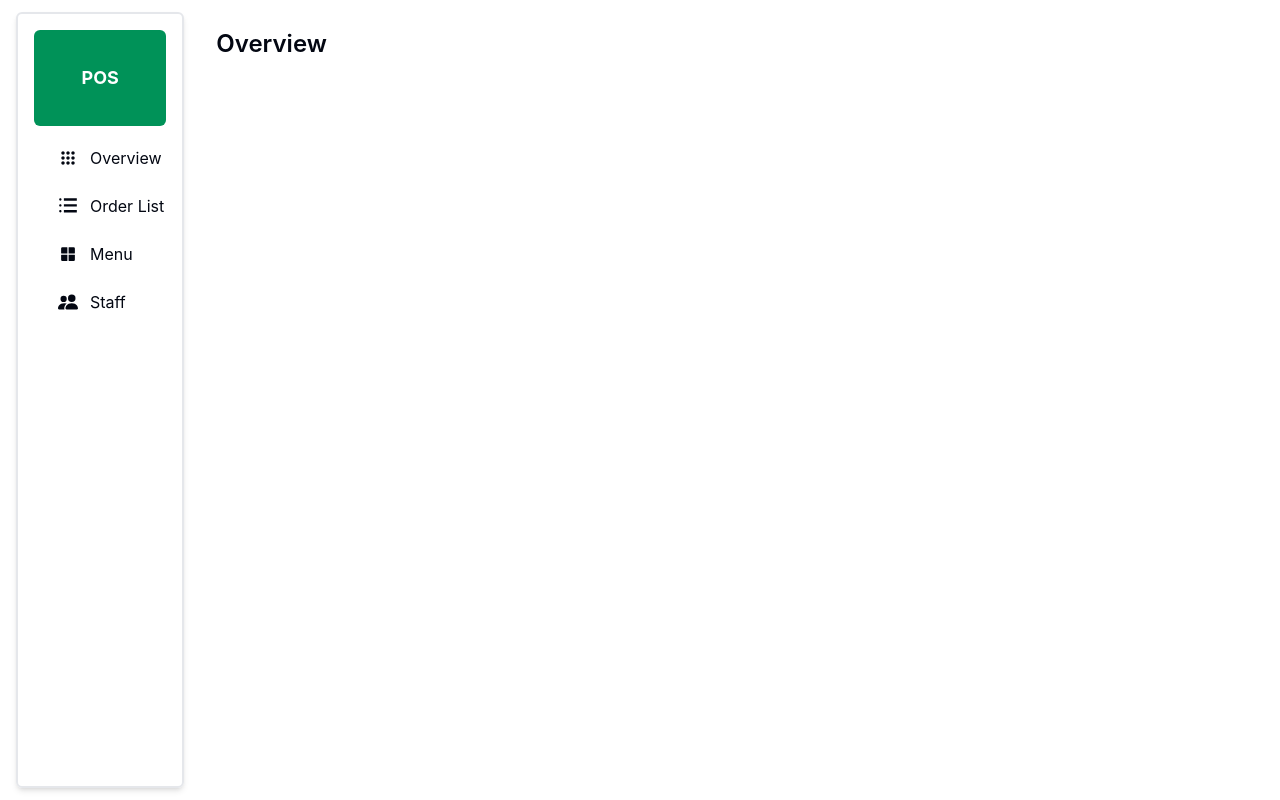
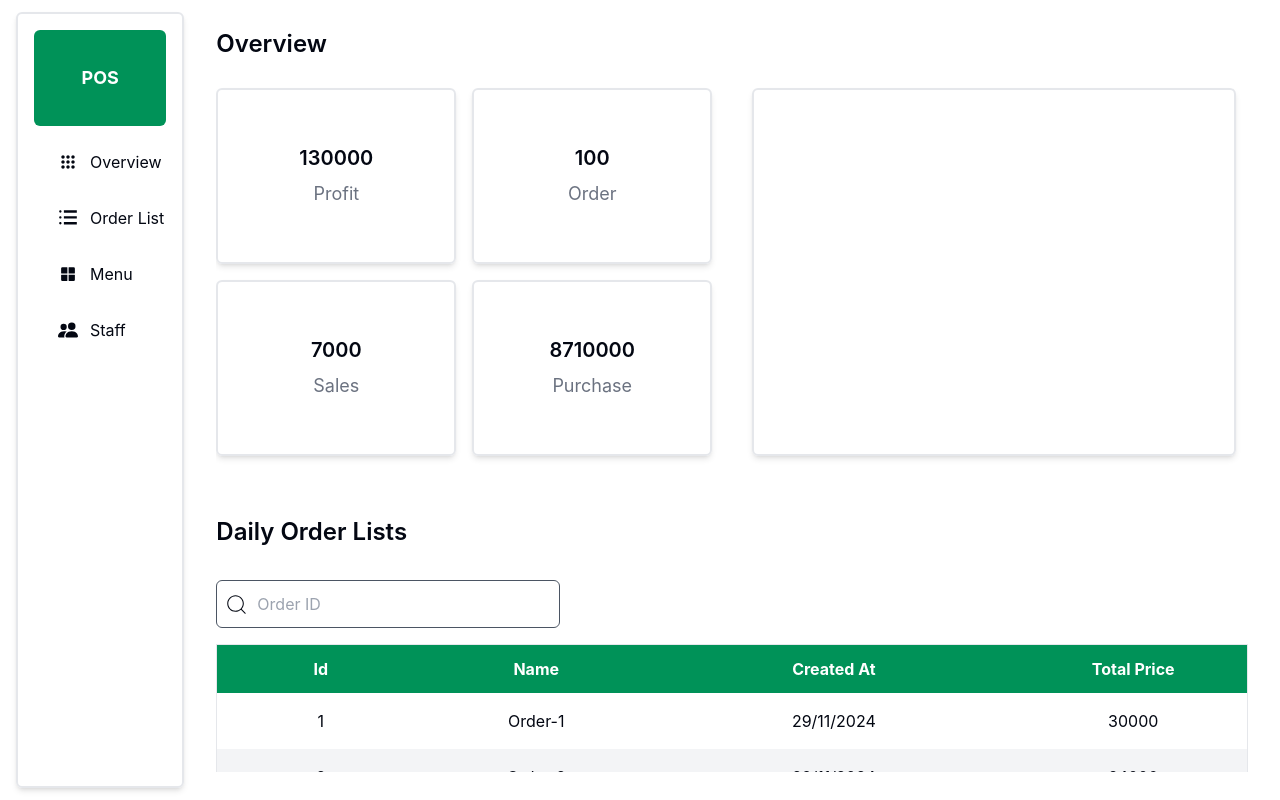
Before and after one commit to SawLinThant/restaurant-pos, a React (Vite) app: page /dashboard in a window 1280 px wide. Built offline with nearby package versions, Linux system fonts and the light colour scheme.

Commit message:
feature/add staff and menu table sample

```diff
--- a/src/components/Dashboard/Form/MenuForm.tsx
+++ b/src/components/Dashboard/Form/MenuForm.tsx
@@ -3,10 +3,12 @@ import ImageUpload from "@/components/common/image-upload";
 import { Button } from "@/components/ui/button";
 import { Input } from "@/components/ui/input";
 import { useState } from "react";
+import { useNavigate } from "react-router-dom";
 
 const MenuForm = () => {
   const [image,setImage] = useState<any>(null);
   const [imageUrl,setImageUrl] = useState<string>("");
+  const navigate = useNavigate();
   const handleImageChange = (e:React.ChangeEvent<HTMLInputElement>) => {
     if(e.target.files && e.target.files[0]){
       setImage(e.target.files[0]);
@@ -45,7 +47,7 @@ const MenuForm = () => {
                 </div>
               </div>
               <div className="flex flex-row gap-3 w-full justify-center mt-4">
-                <Button className="text-black bg-white border min-w-[7rem] border-gray-600 hover:border-green-600">
+                <Button onClick={() => navigate("/dashboard/menu")} className="text-black bg-white border min-w-[7rem] border-gray-600 hover:border-green-600">
                   Cancel
                 </Button>
                 <Button className="bg-secondary text-white min-w-[7rem] hover:text-black hover:border-green-600">
--- a/src/components/Dashboard/Form/StaffForm.tsx
+++ b/src/components/Dashboard/Form/StaffForm.tsx
@@ -0,0 +1,51 @@
+import ComboBox from "@/components/common/custom-dropdown";
+import { Button } from "@/components/ui/button";
+import { Input } from "@/components/ui/input";
+import { useState } from "react";
+import { useNavigate } from "react-router-dom";
+
+const StaffForm = () => {
+ const navigate = useNavigate();
+  return (
+    <div className="w-full h-full flex items-start justify-center">
+      <div className="w-[50vw] min-h-[40vh] p-8 mt-10 border-2 rounded-md">
+        <div className="w-full h-full flex flex-col gap-8">
+          <div>
+            <h2 className="font-semibold text-xl">Create Staff</h2>
+          </div>
+          <div className="w-full">
+            <form action="" className="flex flex-col gap-8">
+              <div className="w-full grid grid-cols-2">
+                <div className="w-full flex flex-col pr-6 gap-4 border-r border-gray-300">
+                  <div className="w-full flex flex-col gap-2 items-start justify-start">
+                    <label htmlFor="">Staff Name</label>
+                    <Input placeholder="Enter staff name" />
+                  </div>
+                  <div className="w-full flex flex-col gap-2 items-start justify-start">
+                    <label htmlFor="">Phone Number</label>
+                    <Input placeholder="Enter phone number" />
+                  </div>
+                  <div className="w-full flex flex-col gap-2 items-start justify-start">
+                    <label htmlFor="">Role</label>
+                    <ComboBox />
+                  </div>
+                </div>
+                <div className="w-full flex flex-col pl-6">
+                </div>
+              </div>
+              <div className="flex flex-row gap-3 w-full justify-center mt-4">
+                <Button onClick={() => navigate("/dashboard/staff")} className="text-black bg-white border min-w-[7rem] border-gray-600 hover:border-green-600">
+                  Cancel
+                </Button>
+                <Button className="bg-secondary text-white min-w-[7rem] hover:text-black hover:border-green-600">
+                  Create
+                </Button>
+              </div>
+            </form>
+          </div>
+        </div>
+      </div>
+    </div>
+  );
+};
+export default StaffForm;
--- a/src/components/Dashboard/Form/index.ts
+++ b/src/components/Dashboard/Form/index.ts
@@ -0,0 +1,2 @@
+export {default as MenuForm} from "./MenuForm"
+export {default as StaffForm} from "./StaffForm"
--- a/src/components/Dashboard/MainContent/Menu.tsx
+++ b/src/components/Dashboard/MainContent/Menu.tsx
@@ -1,10 +1,69 @@
+import CustomTable from "@/components/common/customtable";
+import { ORDER_COLUMN } from "@/components/common/customtable/columns";
+import { CiSearch } from "react-icons/ci";
+import { useNavigate } from "react-router-dom";
+
+const dummyData = [
+    {
+        id: "1",
+        name: "Order-1",
+        created_at: "29/11/2024",
+        price: 30000
+    },
+    {
+        id: "2",
+        name: "Order-2",
+        created_at: "29/11/2024",
+        price: 24000
+    },
+    {
+        id: "3",
+        name: "Order-3",
+        created_at: "29/11/2024",
+        price: 60000
+    },
+    {
+        id: "4",
+        name: "Order-4",
+        created_at: "29/11/2024",
+        price: 10000
+    },
+    {
+        id: "5",
+        name: "Order-5",
+        created_at: "29/11/2024",
+        price: 54000
+    },
+]
+
 const Menu = () => {
-    return(
-        <div className="w-full h-full flex flex-col gap-4">
-            <div className="w-full flex items-center justify-start">
-                <h2 className="font-semibold text-2xl">Menu</h2>
-            </div>
+    const navigate = useNavigate();
+  return (
+    <div className="w-full h-full flex flex-col gap-4">
+      <div className="w-full flex items-center justify-start">
+        <h2 className="font-semibold text-2xl">Menu</h2>
+      </div>
+      <div className="w-full flex flex-row items-start justify-between mt-4">
+        <div className="w-1/3 h-[3rem] relative">
+          <input
+            placeholder="Order ID"
+            type="text"
+            className="w-full h-full px-4 pl-10 rounded-md border border-gray-600"
+          />
+          <div className="absolute left-2 top-3 z-10">
+            <CiSearch size={25} />
+          </div>
         </div>
-    )
-}
+        <div>
+          <div className="flex flex-row gap-4">
+            <button onClick={() => navigate("createmenu")} className="bg-secondary text-white rounded-md min-h-12 hover:bg-white hover:text-black hover:border-black">Add New</button>
+          </div>
+        </div>
+      </div>
+      <div className="w-full mt-4">
+        <CustomTable column={ORDER_COLUMN()} tableData={dummyData} />
+      </div>
+    </div>
+  );
+};
 export default Menu;
--- a/src/components/Dashboard/MainContent/Overview.tsx
+++ b/src/components/Dashboard/MainContent/Overview.tsx
@@ -1,10 +1,99 @@
+import CustomTable from "@/components/common/customtable";
+import { ORDER_COLUMN } from "@/components/common/customtable/columns";
+import { CiSearch } from "react-icons/ci";
+
+const dummyData = [
+  {
+    id: "1",
+    name: "Order-1",
+    created_at: "29/11/2024",
+    price: 30000,
+  },
+  {
+    id: "2",
+    name: "Order-2",
+    created_at: "29/11/2024",
+    price: 24000,
+  },
+  {
+    id: "3",
+    name: "Order-3",
+    created_at: "29/11/2024",
+    price: 60000,
+  },
+  {
+    id: "4",
+    name: "Order-4",
+    created_at: "29/11/2024",
+    price: 10000,
+  },
+  {
+    id: "5",
+    name: "Order-5",
+    created_at: "29/11/2024",
+    price: 54000,
+  },
+];
+
 const Overview = () => {
-    return(
-        <div className="w-full h-full flex flex-col gap-4">
-            <div className="w-full flex items-center justify-start">
-                <h2 className="font-semibold text-2xl">Overview</h2>
+  return (
+    <div className="w-full h-full flex flex-col gap-4">
+      <div className="w-full flex items-center justify-start">
+        <h2 className="font-semibold text-2xl">Overview</h2>
+      </div>
+      <div className="w-full grid grid-cols-2 gap-4">
+        <div className="w-full pr-3 py-3">
+          <div className="w-full grid grid-cols-2 gap-4">
+            <div className="w-full min-h-44 rounded-md border-2 shadow-md flex items-center justify-center">
+              <div className="flex flex-col gap-2 items-center justify-center">
+                <h2 className="font-semibold text-xl">130000</h2>
+                <h2 className="text-lg text-muted-foreground">Profit</h2>
+              </div>
             </div>
+            <div className="w-full min-h-44 rounded-md border-2 shadow-md flex items-center justify-center">
+              <div className="flex flex-col gap-2 items-center justify-center">
+                <h2 className="font-semibold text-xl">100</h2>
+                <h2 className="text-lg text-muted-foreground">Order</h2>
+              </div>
+            </div>
+            <div className="w-full min-h-44 rounded-md border-2 shadow-md flex items-center justify-center">
+              <div className="flex flex-col gap-2 items-center justify-center">
+                <h2 className="font-semibold text-xl">7000</h2>
+                <h2 className="text-lg text-muted-foreground">Sales</h2>
+              </div>
+            </div>
+            <div className="w-full min-h-44 rounded-md border-2 shadow-md flex items-center justify-center">
+              <div className="flex flex-col gap-2 items-center justify-center">
+                <h2 className="font-semibold text-xl">8710000</h2>
+                <h2 className="text-lg text-muted-foreground">Purchase</h2>
+              </div>
+            </div>
+          </div>
         </div>
-    )
-}
+        <div className="w-full p-3">
+          <div className="w-full h-full rounded-md border-2 shadow-md"></div>
+        </div>
+      </div>
+      <div className="w-full flex items-center justify-start mt-8">
+        <h2 className="font-semibold text-2xl">Daily Order Lists</h2>
+      </div>
+      <div className="w-full flex flex-row items-center justify-between mt-4">
+        <div className="w-1/3 h-[3rem] relative">
+          <input
+            placeholder="Order ID"
+            type="text"
+            className="w-full h-full px-4 pl-10 rounded-md border border-gray-600"
+          />
+          <div className="absolute left-2 top-3 z-10">
+            <CiSearch size={25} />
+          </div>
+        </div>
+        <div></div>
+      </div>
+      <div className="w-full">
+        <CustomTable column={ORDER_COLUMN()} tableData={dummyData} />
+      </div>
+    </div>
+  );
+};
 export default Overview;
--- a/src/components/Dashboard/MainContent/Staff.tsx
+++ b/src/components/Dashboard/MainContent/Staff.tsx
@@ -1,5 +1,7 @@
 import CustomTable from "@/components/common/customtable";
 import { ORDER_COLUMN } from "@/components/common/customtable/columns";
+import { CiSearch } from "react-icons/ci";
+import { useNavigate } from "react-router-dom";
 
 const dummyData = [
     {
@@ -35,11 +37,29 @@ const dummyData = [
 ]
 
 const Staff = () => {
+    const navigate = useNavigate()
     return(
         <div className="w-full h-full flex flex-col gap-4">
             <div className="w-full flex items-center justify-start">
                 <h2 className="font-semibold text-2xl">Staff</h2>
             </div>
+            <div className="w-full flex flex-row items-start justify-between mt-4">
+        <div className="w-1/3 h-[3rem] relative">
+          <input
+            placeholder="Staff name"
+            type="text"
+            className="w-full h-full px-4 pl-10 rounded-md border border-gray-600"
+          />
+          <div className="absolute left-2 top-3 z-10">
+            <CiSearch size={25} />
+          </div>
+        </div>
+        <div>
+          <div className="flex flex-row gap-4">
+            <button onClick={() => navigate("createstaff")} className="bg-secondary text-white rounded-md min-h-12 hover:bg-white hover:text-black hover:border-black">New Staff</button>
+          </div>
+        </div>
+      </div>
             <div className="w-full">
                 <CustomTable column={ORDER_COLUMN()} tableData={dummyData}/>
             </div>
--- a/src/components/Dashboard/Sidebar.tsx
+++ b/src/components/Dashboard/Sidebar.tsx
@@ -1,9 +1,11 @@
 import { AdminRoutes } from "@/lib/constants/Routes";
-import React from "react";
+import clsx from "clsx";
+import React, { useState } from "react";
 import { useNavigate } from "react-router-dom";
 
 const Sidebar: React.FC = () => {
-    const navigate = useNavigate();
+  const [currentTab,setCurrentTab] = useState<string>("");
+  const navigate = useNavigate();
   return (
     <div className="w-[15vw] h-[97vh] max-h-screen p-4 border-2 rounded-md shadow-md">
       <div className="w-full h-full overflow-y-auto flex flex-col gap-3">
@@ -15,8 +17,10 @@ const Sidebar: React.FC = () => {
         <div className="w-full flex flex-col gap-2">
           {AdminRoutes.map((route) => (
             <div
-            onClick={() => navigate(`${route.path}`)}
-            className="w-full flex flex-row gap-3 min-h-10 items-center justify-start pl-6 hover:border cursor-pointer border-gray-300 hover:rounded-md">
+            onClick={() => {navigate(`${route.path}`); setCurrentTab(route.label)}}
+            className={clsx("w-full flex flex-row gap-3 min-h-12 items-center justify-start pl-6 hover:border cursor-pointer border-gray-300 hover:rounded-md",{
+              "bg-secondary text-white rounded-md": currentTab === route.label
+            })}>
               <div className="cursor-pointer">{route.icon}</div>
               <label className="cursor-pointer" htmlFor="">{route.label}</label>
             </div>
--- a/src/pages/Dashboard/Main.tsx
+++ b/src/pages/Dashboard/Main.tsx
@@ -1,4 +1,4 @@
-import MenuForm from "@/components/Dashboard/Form/MenuForm";
+import { MenuForm, StaffForm } from "@/components/Dashboard/Form";
 import { Menu, OrderList, Overview, Staff } from "@/components/Dashboard/MainContent";
 import Sidebar from "@/components/Dashboard/Sidebar";
 import { Route, Routes } from "react-router-dom";
@@ -14,6 +14,7 @@ const MainScreen = () => {
                 <Route path="staff" element={<Staff/>}/>
                 <Route path="menu" element={<Menu/>}/>
                 <Route path="menu/createmenu" element={<MenuForm/>}/>
+                <Route path="staff/createstaff" element={<StaffForm/>}/>
                 <Route path="orderlist" element={<OrderList/>}/>
             </Routes>
         </div>
```
